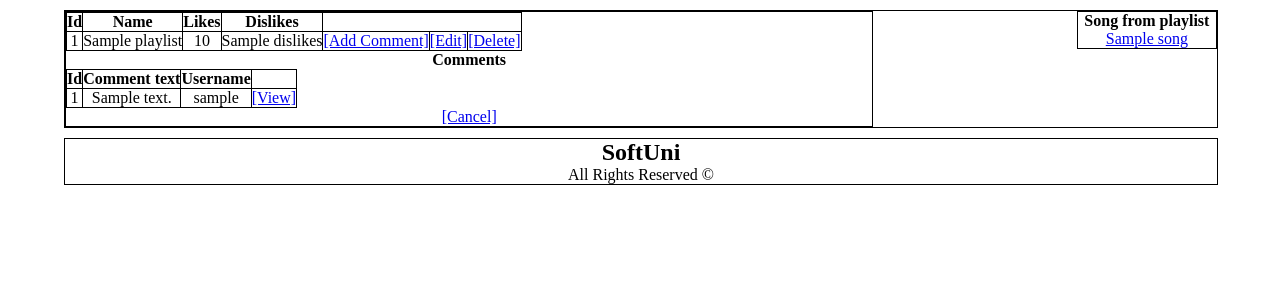
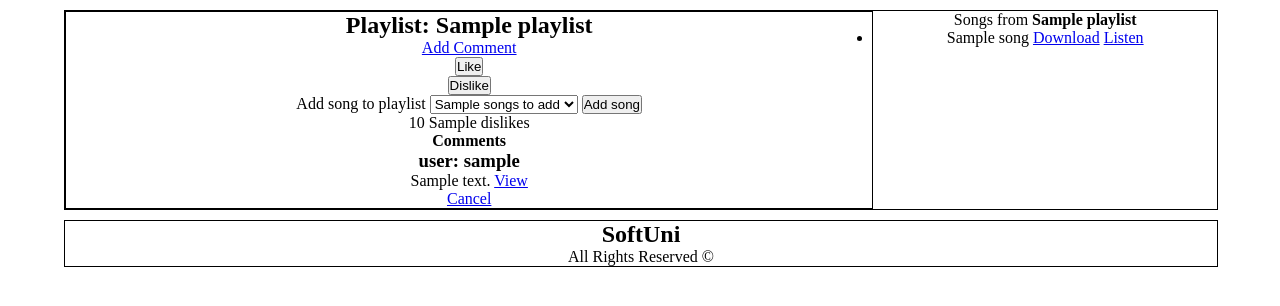
Before and after one commit to lyudoGO/SoftUniProjects, a PHP site: template AudioAlbum-Framework-Project-PHP/views/playlists/view.php in a window 1280 px wide. Shown: the part 67-373 px from the top of the page. Run offline with PHP 8.4, Linux system fonts and the light colour scheme; the template is opened without the code that fills it: most values are stand-ins (such as "Sample title", 1, 10 or a date in 2020).

Commit message:
Update playlists php files

```diff
--- a/AudioAlbum-Framework-Project-PHP/views/playlists/view.php
+++ b/AudioAlbum-Framework-Project-PHP/views/playlists/view.php
@@ -1,51 +1,77 @@
 <section id="home">
-	<table>
-		<tr>
-			<th>Id</th>
-			<th>Name</th>
-			<th>Likes</th>
-			<th>Dislikes</th>
-		</tr>
-		<?php foreach ($playlists as $playlist) :?>
-			<tr>
-				<td><?= $playlist['id']; ?></td>
-				<td><?= htmlspecialchars($playlist['name']); ?></td>
-				<td><?= htmlspecialchars($playlist['likes']); ?></td>
-				<td><?= htmlspecialchars($playlist['dislikes']); ?></td>
-				<td><a href="/albums/comments/playlist/<?=$playlist['id'] ?>">[Add Comment]</a></td>
-				<td><a href="/albums/playlists/edit/<?=$playlist['id'] ?>">[Edit]</a></td>
-				<td><a href="/albums/playlists/delete/<?=$playlist['id'] ?>">[Delete]</a></td>
-			</tr>
+	<div class="panel panel-primary">
+	    <div class="panel-heading">
+	    	<h2 class="panel-title"><strong>Playlist: </strong><?= htmlspecialchars($playlists[0]['name']); ?></h2>
+		</div>
+	    <div class="panel-body">
+			<div class="row">
+				<div class="col-md-2">
+					<span><a class="btn-xs btn btn-primary" href="/albums/comments/playlist/<?=$playlists[0]['id'] ?>">Add Comment</a></span>
+				</div>
+				<div class="col-md-1">
+					<form method="post" action="/albums/playlists/like">
+						<input type="hidden" name="playlist-id" value="<?=$playlists[0]['id'] ?>">
+						<input class="btn-xs btn btn-primary" type="submit" value="Like">
+					</form>
+				</div>
+				<div class="col-md-1">
+					<form method="post" action="/albums/playlists/dislike">
+						<input type="hidden" name="playlist-id" value="<?=$playlists[0]['id'] ?>">
+						<input class="btn-xs btn btn-primary" type="submit" value="Dislike">
+					</form>
+				</div>
+				<div class="col-md-6">
+					<form method="post" action="/albums/playlists/addsong">
+					    <label for="addSong">Add song to playlist</label>
+					    <select name="songs">
+					    	<?php foreach ($songsToAdd as $song) :?>
+								<option id="addSong" value="<?= htmlspecialchars($song['id']); ?>"><?= htmlspecialchars($song['name']); ?></option>
+							<?php endforeach; ?>
+						</select>
+						<input type="hidden" name="playlist-id" value="<?=$playlists[0]['id'] ?>">
+						<input class="btn-xs btn btn-primary" type="submit" value="Add song">
+					</form>
+				</div>
+				<span class="badge glyphicon glyphicon-thumbs-up"><?= htmlspecialchars($playlists[0]['likes']); ?></span>
+				<span class="badge glyphicon glyphicon-thumbs-down"><?= htmlspecialchars($playlists[0]['dislikes']); ?></span>
+			</div>
+		</div>
+	</div>
+	<h4>Comments</h4>
+	<?php foreach ($playlists as $playlist) :?>
+	<div class="panel panel-info">
+		<div class="panel-heading text-left">
+			<h3 class="panel-title"><strong>user: </strong><?= htmlspecialchars($playlist['username']); ?></h3>
+		</div>
+		<div class="panel-body text-left">
+			<?= htmlspecialchars($playlist['text']); ?>
+			<a class="btn-xs btn btn-info" href="/albums/comments/view/<?= $playlist['comment_id'] ?>">View</a>
+		</div>
+	</div>
+	<?php endforeach; ?>
+	<p><a class="btn-sm btn btn-primary" href="/albums/playlists">Cancel</a></p>
+</section>
+<div class="col-md-4">
+	<?php if ($this->isAdmin()) :?>
+	<aside id="admin-panel">
+		<div class="panel panel-default">
+			<div class="panel-heading">Admin panel for Playlist</div>
+			<div class="panel-body">
+				<a class="btn btn-primary btn-sm" href="/albums/playlists/edit/<?=$playlists[0]['id']; ?>">Edit</a>
+				<a class="btn btn-primary btn-sm" href="/albums/playlists/delete/<?=$playlists[0]['id']; ?>">Delete</a>
+			</div>
+		</div>
+	</aside>
+	<?php endif; ?>
+	<aside id="songs-list">
+		<div class="panel-heading">Songs from <strong><?= htmlspecialchars($playlists[0]['name']); ?></strong></div>
+		<?php foreach ($songs as $song) :?>
+			<ul class="list-group">
+				<li class="list-group-item"><span><?= htmlspecialchars($song['song_name']); ?></span>
+					<span><a class="btn-xs btn btn-info" href="/albums/files/download/<?= $song['song_id'] ?>">Download</a></span>
+					<span><a class="btn-xs btn btn-info" href="/albums/files/listen/<?= $song['song_id'] ?>">Listen</a></span>
+				</li>
+			</ul>
 		<?php endforeach; ?>
-	</table>
-	<h4>Comments</h4>
-	<table>
-		<tr>
-			<th>Id</th>
-			<th>Comment text</th>
-			<th>Username</th>
-		</tr>
-		<?php foreach ($comments as $comment) :?>
-			<tr>
-				<td><?= $comment['comment_id']; ?></td>
-				<td><?= htmlspecialchars($comment['text']); ?></td>
-				<td><?= htmlspecialchars($comment['username']); ?></td>
-				<td><a href="/albums/comments/view/<?= $comment['comment_id'] ?>">[View]</a></td>
-			</tr>
-		<?php endforeach; ?>
-	</table>
-
-	<ul>
-		<li><a href="/albums/playlists">[Cancel]</a></li>
-	</ul>
-</section>
-<aside id="right">
-	<h4>Song from playlist</h4>
-	<ul>
-		<?php foreach ($songs as $song) :?>
-			<li>
-				<a href="/albums/songs/view/<?= $song['song_id'] ?>"><?= htmlspecialchars($song['song_name']); ?></a>
-			</li>
-		<?php endforeach; ?>
-	</ul>
-</aside>
+	</aside>
+</div>
```
Also changed, not shown: AudioAlbum-Framework-Project-PHP/views/playlists/create.php (+17 -8 lines), AudioAlbum-Framework-Project-PHP/views/playlists/edit.php (+31 -8 lines), AudioAlbum-Framework-Project-PHP/views/playlists/index.php (+32 -33 lines).
